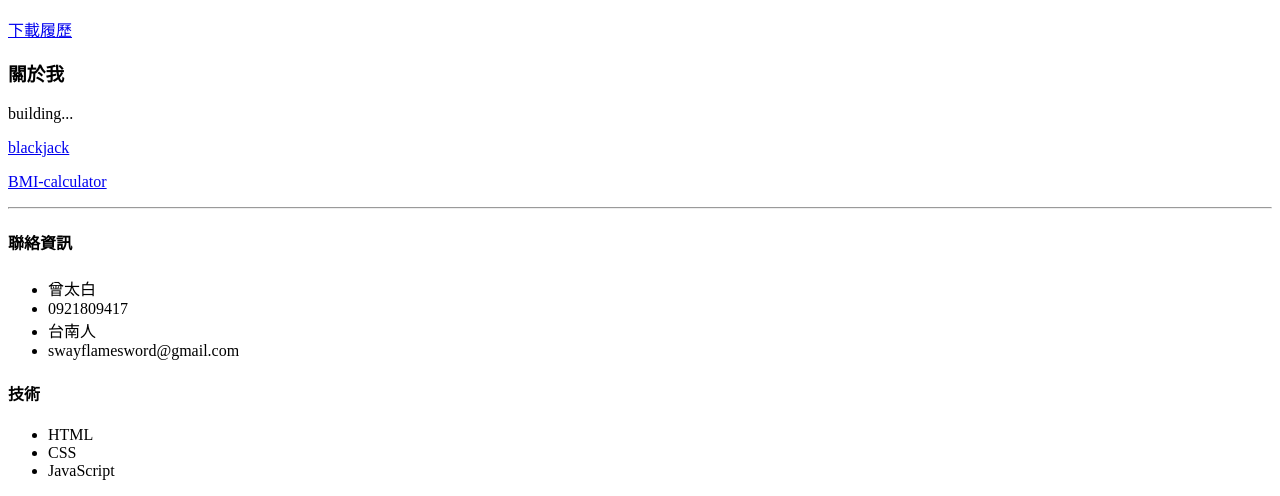
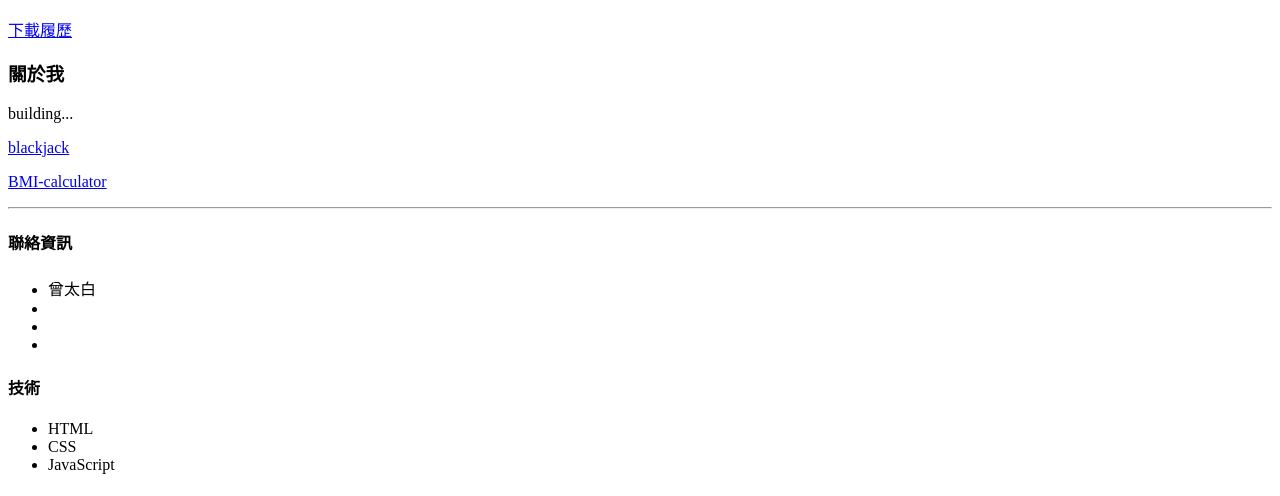
Before and after one commit to swordgod-tech/swordgod-tech.github.io, a plain HTML site: page index.html in a window 1280 px wide. Shown: the part 605-1101 px from the top of the page. Drawn offline with Linux system fonts and the light colour scheme.

Commit message:
delete masages
20200214

```diff
--- a/index.html
+++ b/index.html
@@ -44,9 +44,9 @@
           <h1>聯絡資訊</h1>
           <ul>
             <li><i class="far fa-address-card"></i> 曾太白</li>
-            <li><i class="fas fa-phone"></i> 0921809417</li>
-            <li><i class="fas fa-map-marked-alt"></i> 台南人</li>
-            <li><i class="far fa-envelope"></i> swayflamesword@gmail.com</li>
+            <li><i class="fas fa-phone"></i></li>
+            <li><i class="fas fa-map-marked-alt"></i></li>
+            <li><i class="far fa-envelope"></i></li>
           </ul>
         </section>
 
```
